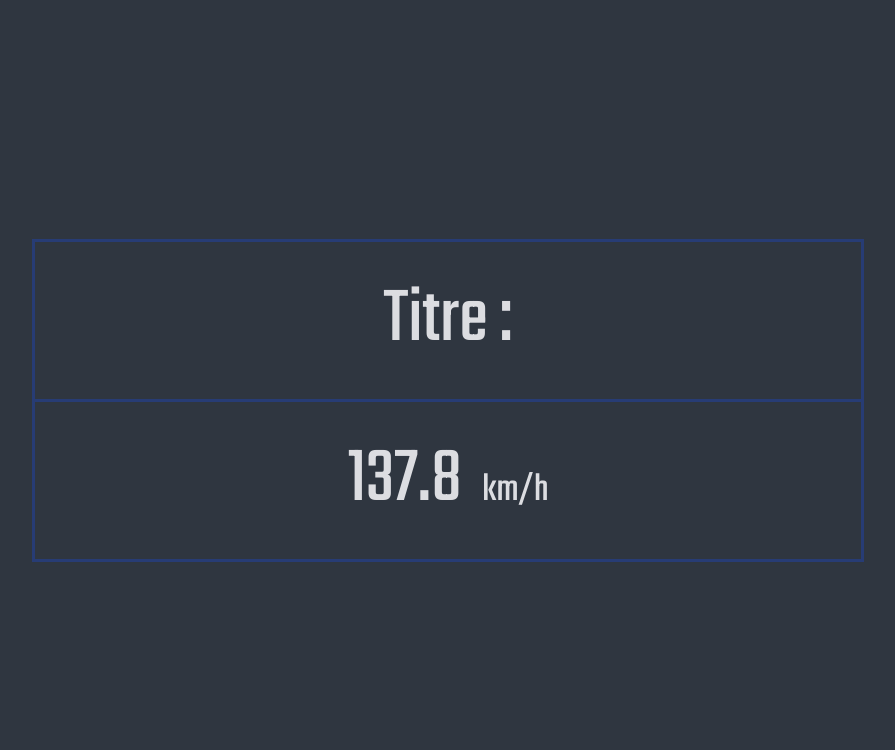
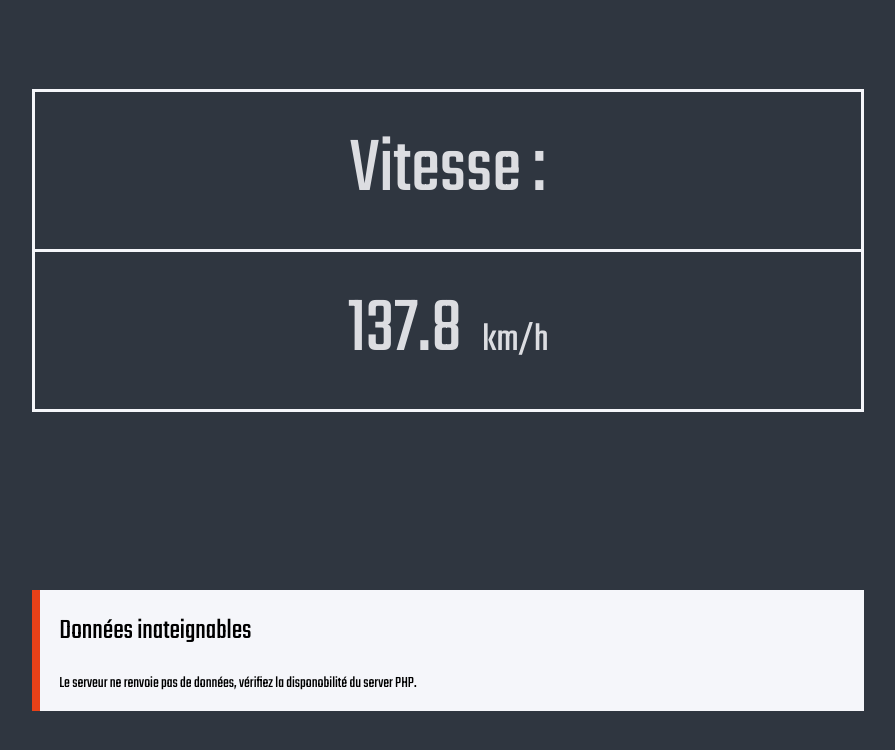
Before and after one commit to LabSIStExupery/EducECOCar-Code, an Electron app: page TPInterface/client/main.html in a window 1280 px wide. Shown: the whole page, without its empty margins (192-1087 px from the left). Drawn offline with Linux system fonts and the light colour scheme; no server answers.

Commit message:
Added an error dialog box. Errors handling : unreachable server, non-renewed data

```diff
--- a/TPInterface/client/main.css
+++ b/TPInterface/client/main.css
@@ -12,6 +12,7 @@ body{
     display: flex; /* contexte sur le parent */
     flex-direction: column; /* direction d'affichage verticale */
     justify-content: center; /* alignement vertical */
+    align-content: center;
 }
 
 .container{
@@ -26,14 +27,14 @@ table, tr, td {
 }
 
 table, th, td {
-    border: 3px solid #273c75;
+    border: 3px solid #f5f6fa;
 }
 
 tr{
     height: 50%;
 }
 
-p{
+.main{
     font-size: 5em;
     margin: 20px;
     text-align: center;
@@ -43,3 +44,36 @@ p{
     font-size: 50%;
     padding-left: 20px;
 }
+
+#error{
+    display: none;
+    width: 65%;
+    margin: auto; padding: 0;
+
+    background-color: #f5f6fa;
+}
+
+.content_container{
+    display: inline-block;
+    max-width: 94%; height: 100%;
+    margin: 0; padding: 0 2%;
+    vertical-align: top;
+
+    color: #000000;
+}
+
+.border{
+    display: inline-block;
+    width: 1%; height: 100%;
+    margin: 0; padding: 0;
+    background-color: #e84118;
+}
+
+#err_title{
+    font-size: 180%;
+    margin: 20px 0;
+}
+
+#err_content{
+    word-wrap: break-word;
+}
--- a/TPInterface/client/main.html
+++ b/TPInterface/client/main.html
@@ -19,16 +19,23 @@
             <table>
                 <tr>
                     <td>
-                        <p id="title">Titre :</p>
+                        <p class="main" id="title">Vitesse :</p>
                     </td>
                 </tr>
                 <tr>
                     <td>
-                        <p><span id="value">137.8</span><span id="unit">km/h</span></p>
+                        <p class="main"><span id="value">137.8</span><span id="unit">km/h</span></p>
                     </td>
                 </tr>
             </table>
         </div>
+        <div id="error">
+            <div class="border"></div>
+            <div class="content_container">
+                <p id="err_title">A Random Error</p>
+                <p id="err_content">A longer description of the problem</p>
+            </div>
+        </div>
     </div>
 </body>
 </html>
--- a/TPInterface/client/web_scripts/main.js
+++ b/TPInterface/client/web_scripts/main.js
@@ -1,4 +1,15 @@
+function print_error(title, message){
+  $("#error").css("display", "block");
+  $("#err_title").text(title);
+  $("#err_content").text(message);
+}
+
+function hide_error(){
+  $("#error").css("display", "none");
+}
+
 $(function(){
+    var oldID = 0;
     var tid = setInterval(function(){
         $.ajax({
             url: 'http://localhost/EducEco/TPInterface/server/get_data.php',
@@ -9,10 +20,16 @@ $(function(){
             $("#title").text(data.type + " :");
             $("#value").text(data.value);
             $("#unit").text(data.unit);
-            console.log(data);
+
+            if(data.id == oldID){
+              print_error("Données non-renouvellées", "Les données renvoyées par le server ne sont pas renouvellées, vérifiez que le parser est démarré, que le montage est relié à l'ordinateur et la base de données accessible.");
+            } else {
+              hide_error();
+            }
+            oldID = data.id;
           })
           .fail(function(err) {
-            console.log('Error: ' + err.status);
+            print_error("Données inateignables", "Le serveur ne renvoie pas de données, vérifiez la disponobilité du server PHP.")
           });
     }, 500);
 
```
